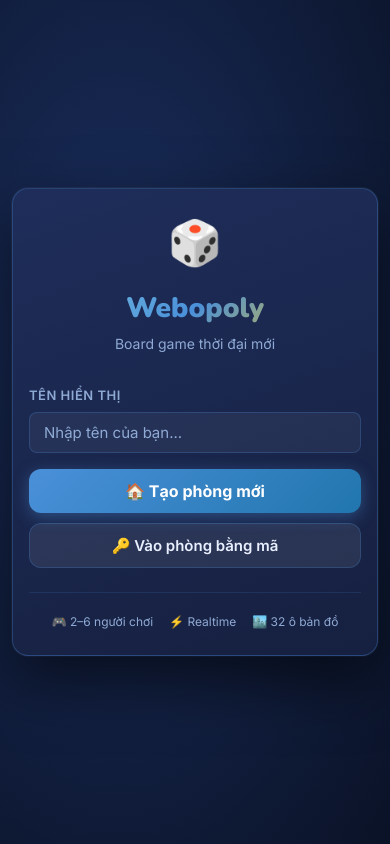
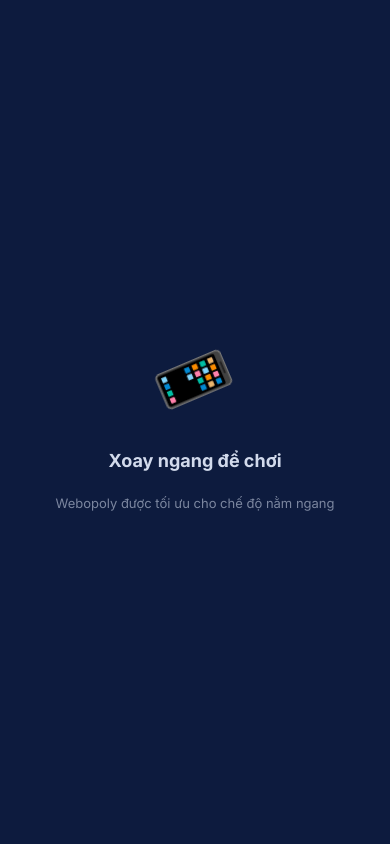
Before and after one commit to ndinmah/Finance-board-game, a React (Vite) app in the folder client/: page / in a window 390 px wide. Built offline with nearby package versions, Linux system fonts and the light colour scheme.

Commit message:
feat: add rotate prompt for mobile portrait mode

```diff
--- a/client/src/App.css
+++ b/client/src/App.css
@@ -1,5 +1,45 @@
 /* App-level styles — component-specific CSS lives in src/ui/*.css */
 
+/* ── Rotate prompt overlay ── */
+.rotate-prompt {
+  display: none;
+}
+@media (max-width: 900px) and (orientation: portrait) {
+  .rotate-prompt {
+    display: flex;
+    position: fixed;
+    inset: 0;
+    z-index: 99999;
+    background: #0d1b3e;
+    flex-direction: column;
+    align-items: center;
+    justify-content: center;
+    gap: 20px;
+    color: #e8f0ff;
+    font-family: 'Inter', sans-serif;
+  }
+  .rotate-prompt__icon {
+    font-size: 64px;
+    animation: rotateHint 2s ease-in-out infinite;
+  }
+  @keyframes rotateHint {
+    0%   { transform: rotate(0deg); }
+    40%  { transform: rotate(90deg); }
+    60%  { transform: rotate(90deg); }
+    100% { transform: rotate(0deg); }
+  }
+  .rotate-prompt__text {
+    font-size: 18px;
+    font-weight: 700;
+    text-align: center;
+    opacity: 0.9;
+  }
+  .rotate-prompt__sub {
+    font-size: 13px;
+    opacity: 0.5;
+    text-align: center;
+  }
+}
 
 .hero {
   position: relative;
--- a/client/src/App.tsx
+++ b/client/src/App.tsx
@@ -17,14 +17,21 @@
   }, []);
 
   const isDev = window.location.search.includes('dev=1') || window.location.pathname.startsWith('/dev');
-  if (isDev) return <GameScreen />;
 
-  // Not joined any room yet
-  if (!myPlayerId) return <LobbyScreen />;
+  const screen = isDev ? <GameScreen /> :
+    !myPlayerId ? <LobbyScreen /> :
+    gamePhase === 'waiting' ? <WaitingRoom /> :
+    <GameScreen />;
 
-  // In a room but game not started
-  if (gamePhase === 'waiting') return <WaitingRoom />;
-
-  // Game in progress or ended
-  return <GameScreen />;
+  return (
+    <>
+      {/* Overlay nhắc xoay máy khi portrait trên mobile */}
+      <div className="rotate-prompt">
+        <div className="rotate-prompt__icon">📱</div>
+        <div className="rotate-prompt__text">Xoay ngang để chơi</div>
+        <div className="rotate-prompt__sub">Webopoly được tối ưu cho chế độ nằm ngang</div>
+      </div>
+      {screen}
+    </>
+  );
 }
```
